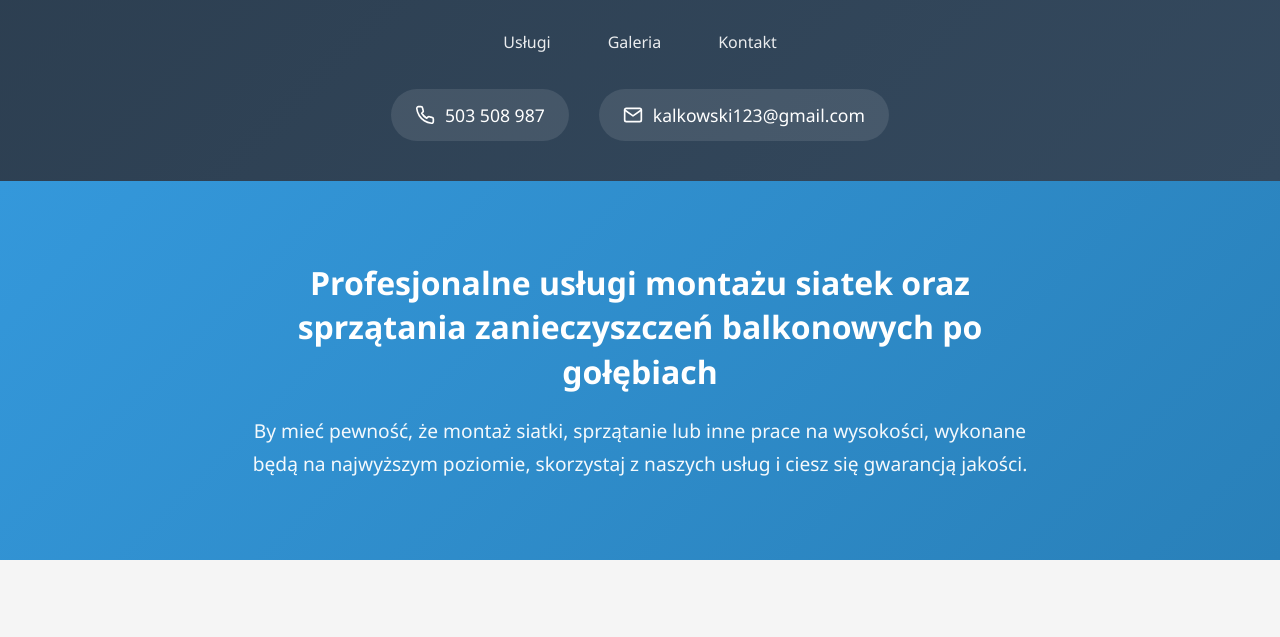
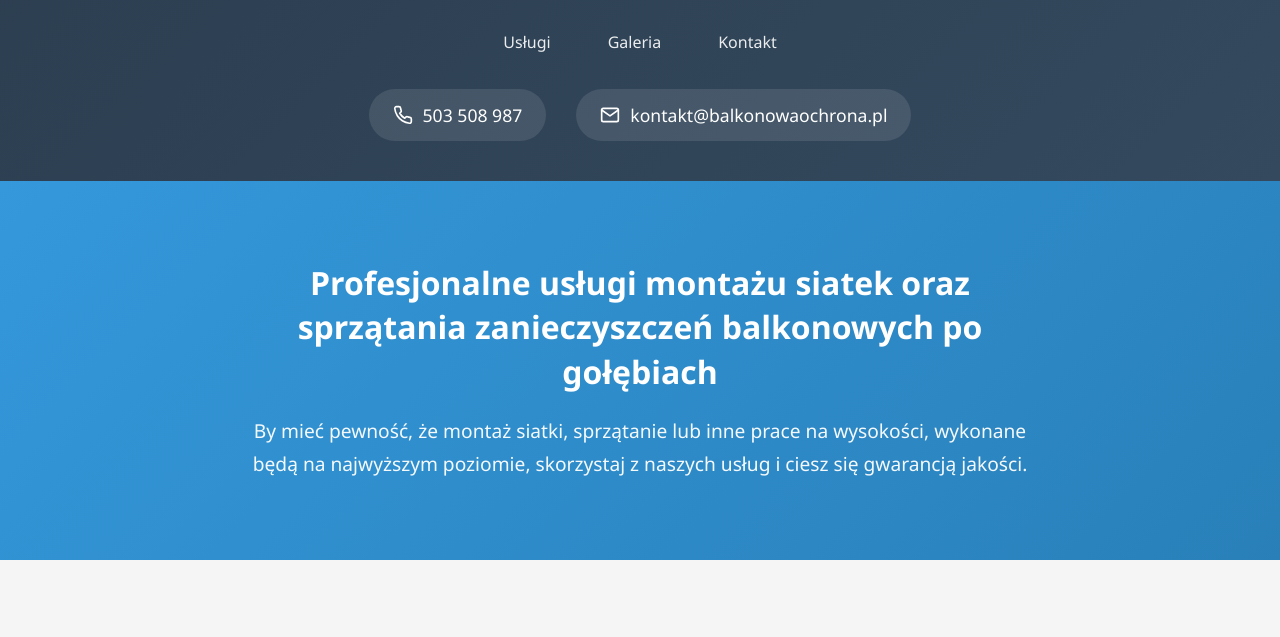
Before and after one commit to rockcodelabs/balkonowaochrona, a plain HTML site: page index.html in a window 1280 px wide. Shown: the part 156-793 px from the top of the page. Drawn offline with Linux system fonts and the light colour scheme.

Commit message:
Update visible email to kontakt@balkonowaochrona.pl

```diff
--- a/index.html
+++ b/index.html
@@ -42,12 +42,12 @@
                     </svg>
                     503 508 987
                 </a>
-                <a href="mailto:kalkowski123@gmail.com" class="contact-link email">
+                <a href="mailto:kontakt@balkonowaochrona.pl" class="contact-link email">
                     <svg xmlns="http://www.w3.org/2000/svg" width="20" height="20" viewBox="0 0 24 24" fill="none" stroke="currentColor" stroke-width="2" stroke-linecap="round" stroke-linejoin="round">
                         <path d="M4 4h16c1.1 0 2 .9 2 2v12c0 1.1-.9 2-2 2H4c-1.1 0-2-.9-2-2V6c0-1.1.9-2 2-2z"></path>
                         <polyline points="22,6 12,13 2,6"></polyline>
                     </svg>
-                    kalkowski123@gmail.com
+                    kontakt@balkonowaochrona.pl
                 </a>
             </div>
         </div>
@@ -169,7 +169,7 @@
                                 <path d="M4 4h16c1.1 0 2 .9 2 2v12c0 1.1-.9 2-2 2H4c-1.1 0-2-.9-2-2V6c0-1.1.9-2 2-2z"></path>
                                 <polyline points="22,6 12,13 2,6"></polyline>
                             </svg>
-                            <a href="mailto:kalkowski123@gmail.com">kalkowski123@gmail.com</a>
+                            <a href="mailto:kontakt@balkonowaochrona.pl">kontakt@balkonowaochrona.pl</a>
                         </div>
                         <p class="contact-cta">Zadzwoń lub napisz - odpowiadamy szybko!</p>
                     </div>
```
